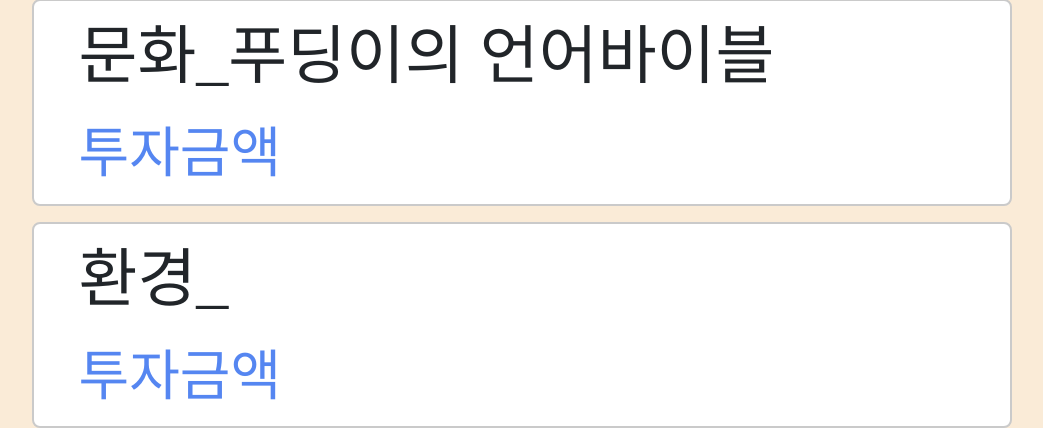
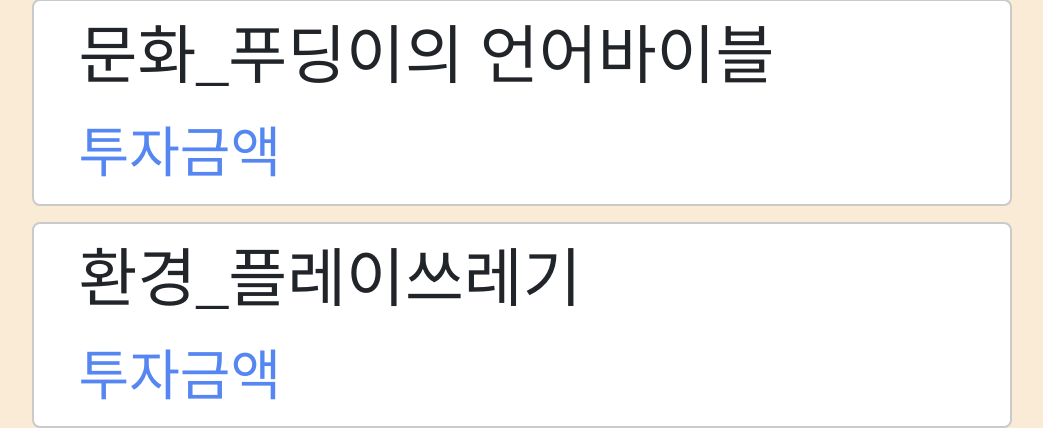
Before and after one commit to khj1030/EFTER_INVEST_demo, a Django app: page /invest/ in a window 1280 px wide. Shown: the part 917-1345 px from the top of the page, without its empty margins (118-1161 px from the left). Run offline with Django 4.2, Linux system fonts and the light colour scheme; data comes from the database, SQL or seed files in the repository; some web fonts are replaced.

Commit message:
update project

```diff
--- a/investsite/investApp/templates/invest.html
+++ b/investsite/investApp/templates/invest.html
@@ -45,7 +45,7 @@
                       </div>
                     </div>
                     <div id="3" class="project project3" onclick="loadProject(this)">
-                      <div id="title" class="font title">환경_</div>
+                      <div id="title" class="font title">환경_플레이쓰레기</div>
                       <div class="money_data">
                         <div class="font2 text">투자금액</div>
                         <div id="money" class="font2 money"></div>
```
